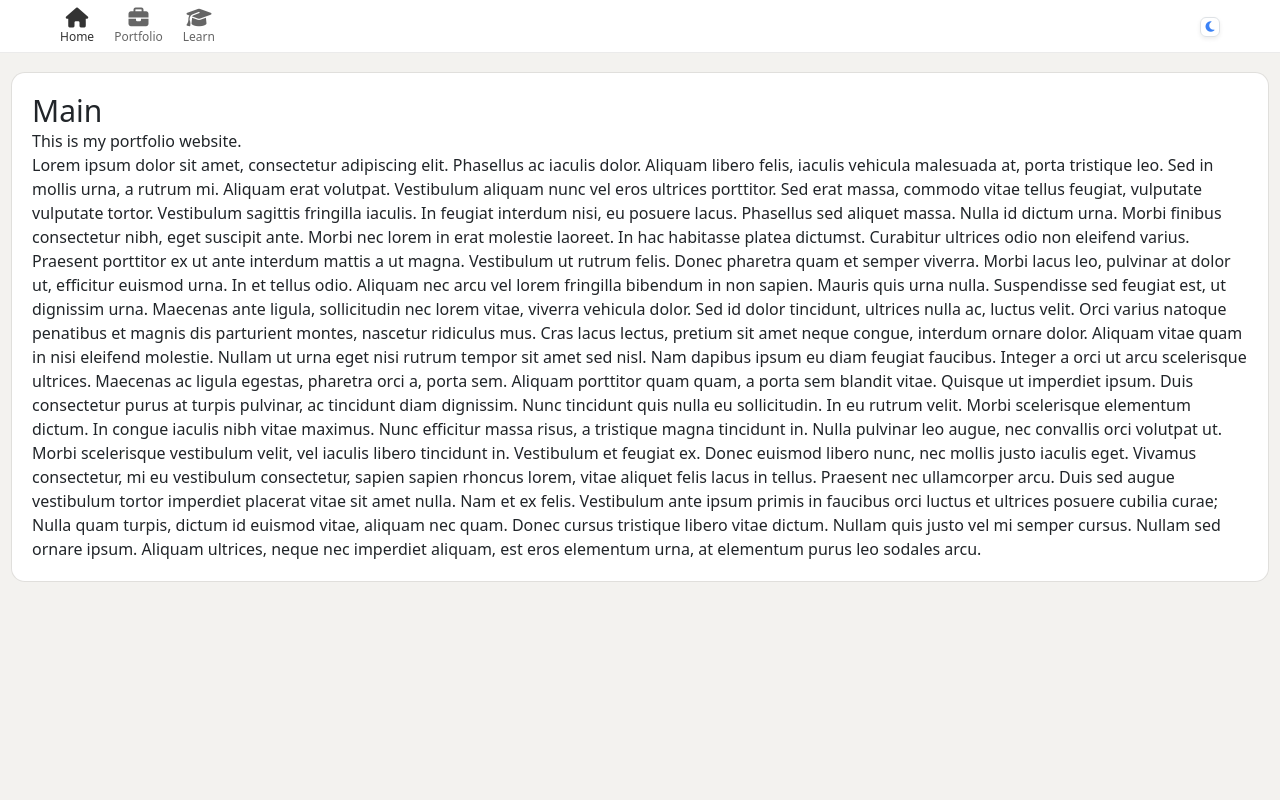
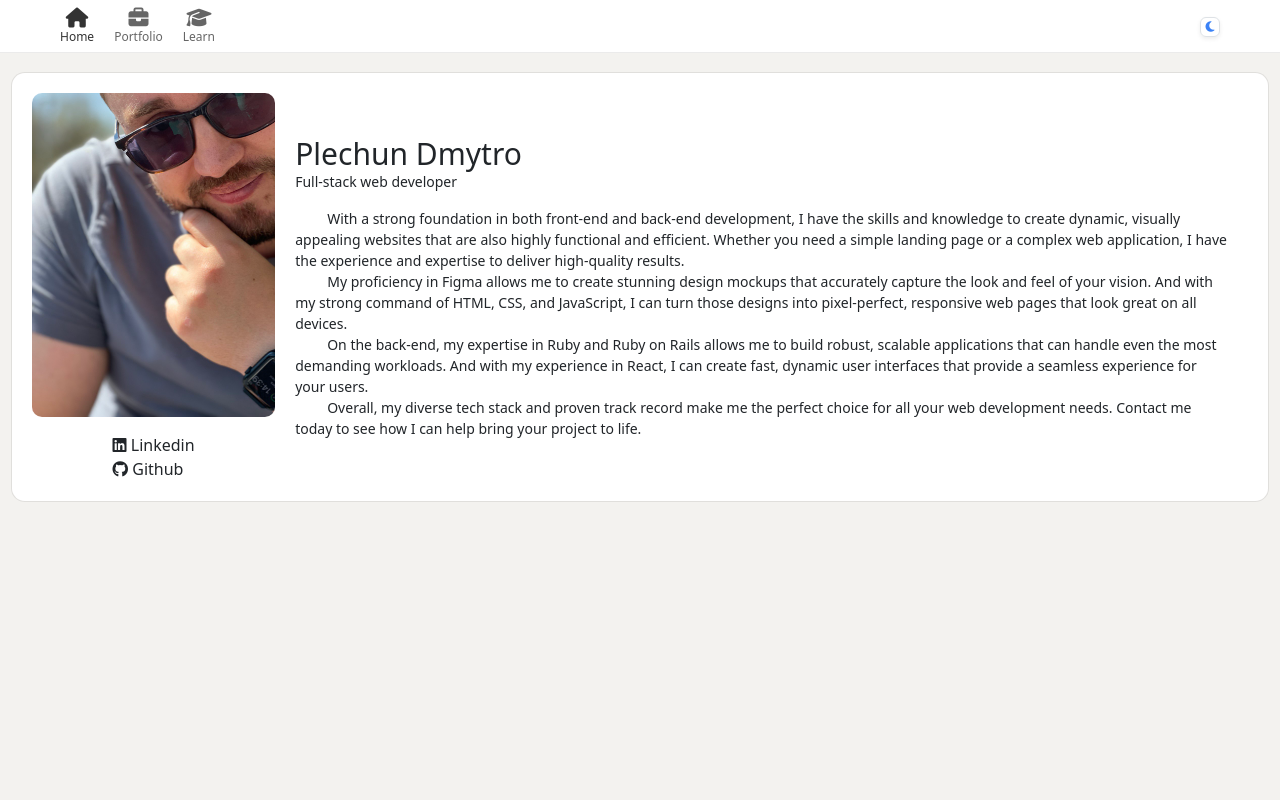
Before and after one commit to kotogumba/dmytro-portfolio-frontend, a React (Vite) app: page / in a window 1280 px wide. Shown: the top 800 px of the page. Built offline with nearby package versions, Linux system fonts and the light colour scheme.

Commit message:
main component finished

```diff
--- a/src/components/Main.jsx
+++ b/src/components/Main.jsx
@@ -1,21 +1,39 @@
 import React from 'react'
 import './css/main.css'
+import avatar from '../assets/avatar.jpg'
 
 function Main({mainRef}) {
   return (
     <div className="main-wrapper">
       <div className='main dark:bg-neutral-900' id='main' ref={mainRef}>
-        <h1 className='text-3xl font-medium dark:text-gray-300'>Main</h1>
-        <p className='dark:text-gray-300'>This is my portfolio website.</p>
-        <p className='dark:text-gray-300'>Lorem ipsum dolor sit amet, consectetur adipiscing elit. Phasellus ac iaculis dolor. Aliquam libero felis, iaculis vehicula malesuada at, porta tristique leo. Sed in mollis urna, a rutrum mi. Aliquam erat volutpat. Vestibulum aliquam nunc vel eros ultrices porttitor. Sed erat massa, commodo vitae tellus feugiat, vulputate vulputate tortor. Vestibulum sagittis fringilla iaculis. In feugiat interdum nisi, eu posuere lacus. Phasellus sed aliquet massa.
+        <div className="main-left">
+          <img src={avatar} alt='Plechun Dmytro' className='.img-fluid'/>
+          <div className="main-links text-base font-light flex flex-column pt-3">
+            <a href="https://www.linkedin.com/in/dmytroplechun" className='dark:text-gray-400'> <i className="fab fa-linkedin"></i> Linkedin</a>
+            <a href="https://github.com/kotogumba" className='dark:text-gray-400'> <i className="fab fa-github"></i> Github</a>
+          </div>
+        </div>
 
-  Nulla id dictum urna. Morbi finibus consectetur nibh, eget suscipit ante. Morbi nec lorem in erat molestie laoreet. In hac habitasse platea dictumst. Curabitur ultrices odio non eleifend varius. Praesent porttitor ex ut ante interdum mattis a ut magna. Vestibulum ut rutrum felis.
-
-  Donec pharetra quam et semper viverra. Morbi lacus leo, pulvinar at dolor ut, efficitur euismod urna. In et tellus odio. Aliquam nec arcu vel lorem fringilla bibendum in non sapien. Mauris quis urna nulla. Suspendisse sed feugiat est, ut dignissim urna. Maecenas ante ligula, sollicitudin nec lorem vitae, viverra vehicula dolor. Sed id dolor tincidunt, ultrices nulla ac, luctus velit. Orci varius natoque penatibus et magnis dis parturient montes, nascetur ridiculus mus. Cras lacus lectus, pretium sit amet neque congue, interdum ornare dolor. Aliquam vitae quam in nisi eleifend molestie. Nullam ut urna eget nisi rutrum tempor sit amet sed nisl. Nam dapibus ipsum eu diam feugiat faucibus.
-
-  Integer a orci ut arcu scelerisque ultrices. Maecenas ac ligula egestas, pharetra orci a, porta sem. Aliquam porttitor quam quam, a porta sem blandit vitae. Quisque ut imperdiet ipsum. Duis consectetur purus at turpis pulvinar, ac tincidunt diam dignissim. Nunc tincidunt quis nulla eu sollicitudin. In eu rutrum velit. Morbi scelerisque elementum dictum.
-
-  In congue iaculis nibh vitae maximus. Nunc efficitur massa risus, a tristique magna tincidunt in. Nulla pulvinar leo augue, nec convallis orci volutpat ut. Morbi scelerisque vestibulum velit, vel iaculis libero tincidunt in. Vestibulum et feugiat ex. Donec euismod libero nunc, nec mollis justo iaculis eget. Vivamus consectetur, mi eu vestibulum consectetur, sapien sapien rhoncus lorem, vitae aliquet felis lacus in tellus. Praesent nec ullamcorper arcu. Duis sed augue vestibulum tortor imperdiet placerat vitae sit amet nulla. Nam et ex felis. Vestibulum ante ipsum primis in faucibus orci luctus et ultrices posuere cubilia curae; Nulla quam turpis, dictum id euismod vitae, aliquam nec quam. Donec cursus tristique libero vitae dictum. Nullam quis justo vel mi semper cursus. Nullam sed ornare ipsum. Aliquam ultrices, neque nec imperdiet aliquam, est eros elementum urna, at elementum purus leo sodales arcu.</p>
+        <div className='main-info'>
+          <h1 className='text-3xl font-medium dark:text-gray-300'>Plechun Dmytro</h1>
+          <h2 className='text-sm font-medium dark:text-gray-300'>Full-stack web developer</h2>
+          <p className='mt-3 indent-8 dark:text-gray-300'>
+  With a strong foundation in both front-end and back-end development,
+  I have the skills and knowledge to create dynamic, visually appealing websites
+   that are also highly functional and efficient. Whether you need a simple landing
+    page or a complex web application, I have the experience and expertise to deliver
+     high-quality results.
+          </p>
+          <p className='indent-8 dark:text-gray-300'>
+  My proficiency in Figma allows me to create stunning design mockups that accurately capture the look and feel of your vision. And with my strong command of HTML, CSS, and JavaScript, I can turn those designs into pixel-perfect, responsive web pages that look great on all devices.
+          </p>
+          <p className='indent-8 dark:text-gray-300'>
+  On the back-end, my expertise in Ruby and Ruby on Rails allows me to build robust, scalable applications that can handle even the most demanding workloads. And with my experience in React, I can create fast, dynamic user interfaces that provide a seamless experience for your users.
+          </p>
+          <p className='indent-8 dark:text-gray-300'>
+  Overall, my diverse tech stack and proven track record make me the perfect choice for all your web development needs. Contact me today to see how I can help bring your project to life.
+          </p>
+        </div>
 
       </div>
 
--- a/src/components/css/main.css
+++ b/src/components/css/main.css
@@ -1,12 +1,44 @@
+.main-wrapper {
+  padding-top: 20px;
+  min-height: 100vh;
+}
+
 .main {
   height: 80%;
   padding: 20px;
   border-radius: 0.8rem;
   box-shadow: 0px 0px 0px 1px rgba(0,0,0,0.08);
   background-color: white;
+  display: flex;
+  flex-wrap: wrap;
+  flex-direction: row;
 }
 
-.main-wrapper {
-  padding-top: 20px;
-  min-height: 100vh;
+.main-left {
+  width:20%;
+  min-width: 150px;
+  display: flex;
+  flex-direction: column;
+  align-items: center;
 }
+
+.main-left img {
+  object-fit: cover;
+  object-position: center;
+  border-radius: 10px;
+}
+
+.main-info {
+  width: 80%;
+  min-width: 400px;
+  padding: 0 20px;
+  display: flex;
+  flex-direction: column;
+  justify-content: center;
+  align-items: flex-start;
+}
+
+.main-info p {
+  font-size: 14px;
+  font-weight: 300;
+}
```
Also changed, not shown: src/assets/avatar.jpg (added).
